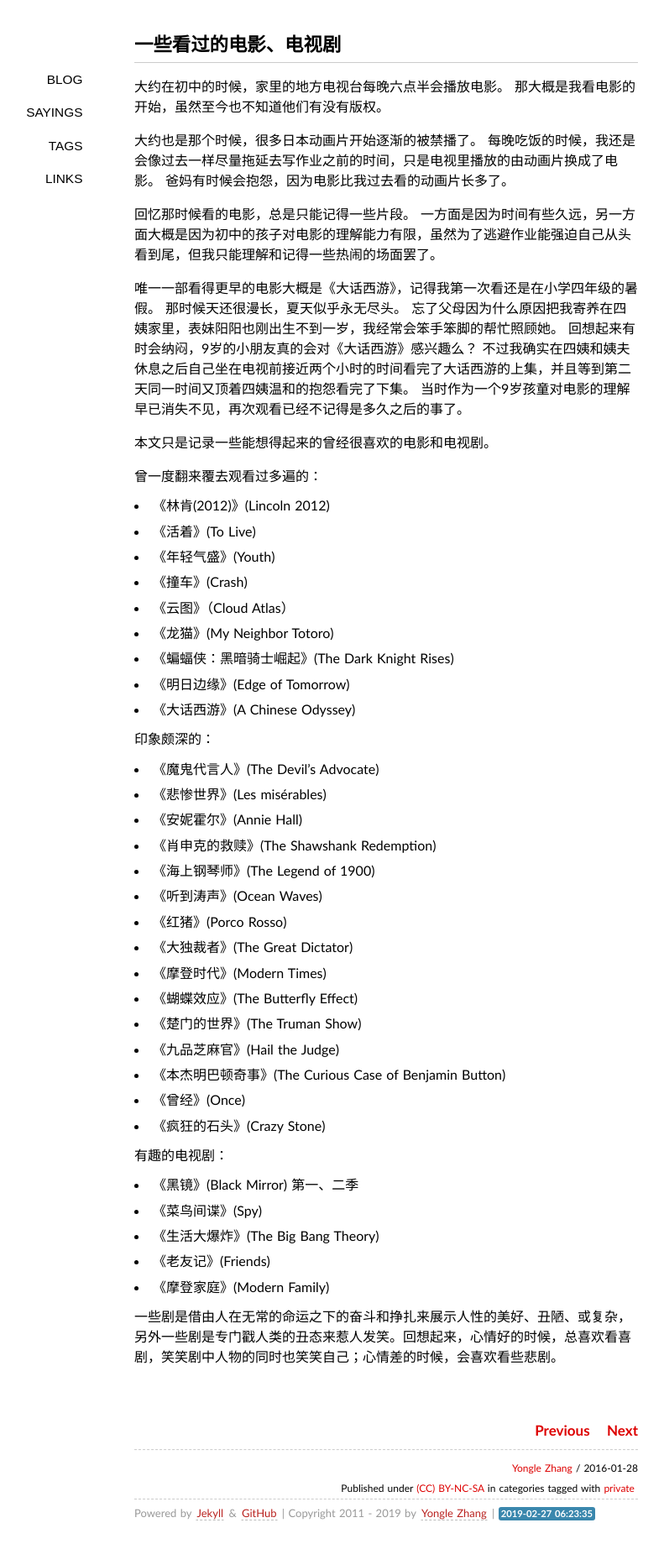
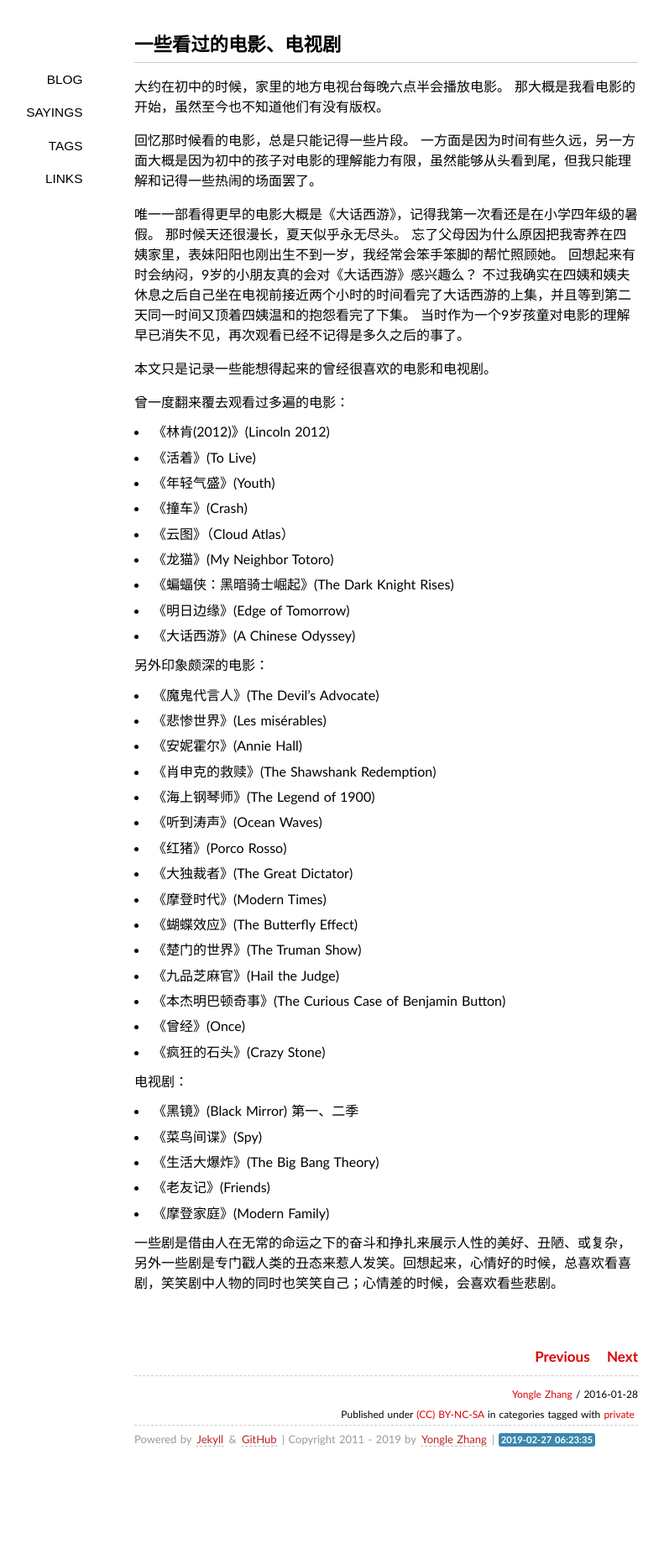
Before and after one commit to zagol/yonglezh.github.io, a Jekyll site: the page built from _posts/2016-01-28-drama-and-comedy.markdown, in a window 1280 px wide. Shown: the whole page at 84% size, without its empty margins (180-971 px from the left). Built offline with Jekyll 4.4.1, drawn with Linux system fonts in a browser that asks for light colours; some web fonts are replaced; comment, search, counter and statistics services are not loaded; after the commit the page ends 1757 px from its top, so only the background shows below that.

Commit message:
refined drama and comedy

```diff
--- a/_posts/2016-01-28-drama-and-comedy.markdown
+++ b/_posts/2016-01-28-drama-and-comedy.markdown
@@ -10,12 +10,12 @@ tags: private
 大约在初中的时候，家里的地方电视台每晚六点半会播放电影。
 那大概是我看电影的开始，虽然至今也不知道他们有没有版权。
 
-大约也是那个时候，很多日本动画片开始逐渐的被禁播了。
+<!-- 大约也是那个时候，很多日本动画片开始逐渐的被禁播了。
 每晚吃饭的时候，我还是会像过去一样尽量拖延去写作业之前的时间，只是电视里播放的由动画片换成了电影。
-爸妈有时候会抱怨，因为电影比我过去看的动画片长多了。
+爸妈有时候会抱怨，因为电影比我过去看的动画片长多了。 -->
 
 回忆那时候看的电影，总是只能记得一些片段。
-一方面是因为时间有些久远，另一方面大概是因为初中的孩子对电影的理解能力有限，虽然为了逃避作业能强迫自己从头看到尾，但我只能理解和记得一些热闹的场面罢了。
+一方面是因为时间有些久远，另一方面大概是因为初中的孩子对电影的理解能力有限，虽然能够从头看到尾，但我只能理解和记得一些热闹的场面罢了。
 
 唯一一部看得更早的电影大概是《大话西游》，记得我第一次看还是在小学四年级的暑假。
 那时候天还很漫长，夏天似乎永无尽头。
@@ -38,7 +38,7 @@ tags: private
 * 《明日边缘》(Edge of Tomorrow)
 * 《大话西游》(A Chinese Odyssey)
 
-印象颇深的：
+另外印象颇深的电影：
 
 * 《魔鬼代言人》(The Devil’s Advocate)
 * 《悲惨世界》(Les misérables)
@@ -56,7 +56,7 @@ tags: private
 * 《曾经》(Once)
 * 《疯狂的石头》(Crazy Stone)
 
-有趣的电视剧：
+电视剧：
 
 * 《黑镜》(Black Mirror) 第一、二季
 * 《菜鸟间谍》(Spy)
```
Also changed, not shown: other parts of _posts/2016-01-28-drama-and-comedy.markdown (+1 -1 lines).
